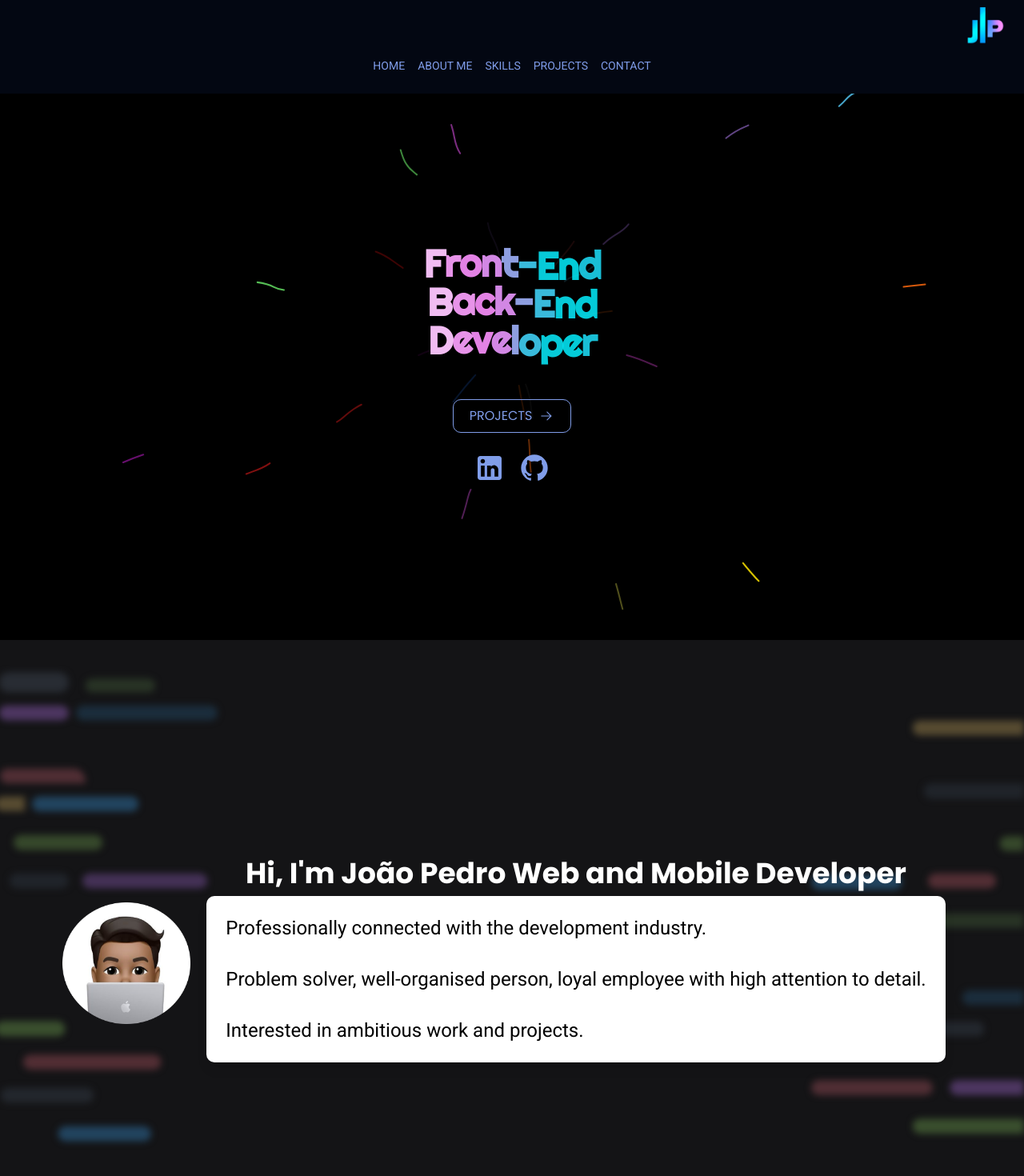
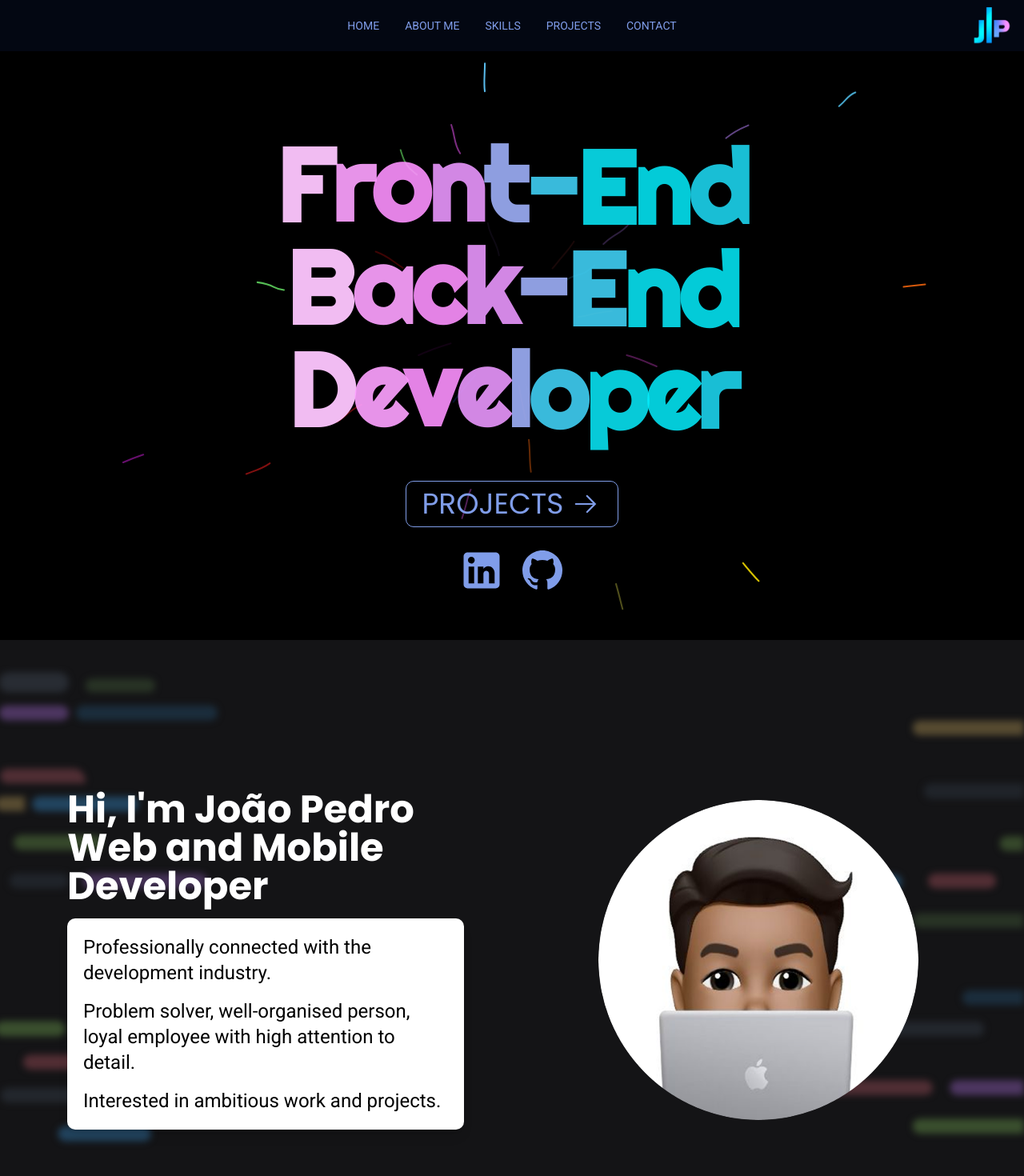
Before and after one commit to Joao-Franca/portfolio, a React (Vite) app: page / in a window 1280 px wide. Shown: the top 1470 px of the page at 80% size. Built offline with nearby package versions, Linux system fonts and the light colour scheme.

Commit message:
computer version

```diff
--- a/src/components/About/About.tsx
+++ b/src/components/About/About.tsx
@@ -4,26 +4,37 @@ import Person from "../../assets/person.png";
 const About = () => {
   return (
     <div className="p-0 m-0 h-screen bg-[url('/background.svg')] bg-cover bg-no-repeat flex items-center justify-center">
-      {/* Contêiner que contém todos os elementos (imagem, título e texto) */}
-      <div className="text-center flex flex-col md:flex-row items-center justify-center p-5 bg-opacity-70 rounded-lg">
-        {/* Imagem centralizada */}
-        <img src={Person} alt="" className="pt-2 h-40 w-40 mx-auto" />
+      {/* Container principal */}
+      <div className="flex flex-col xl:flex-row-reverse items-center justify-center xl:justify-between p-5 gap-8 xl:gap-[120px] max-w-6xl w-full">
 
-        {/* Título */}
-        <div>
-          <h2 className="text-white text-2xl md:text-4xl font-poppins font-bold mx-5 my-2">
-            Hi, I'm João Pedro Web and Mobile Developer
+        {/* Imagem (fica em cima no mobile, à direita no xl) */}
+        <div className="mt-6 xl:mt-0 xl:w-1/2 flex justify-center">
+          <img
+            src={Person}
+            alt="João Pedro"
+            className="h-40 w-40 xl:h-100 xl:w-100 rounded-full"
+          />
+        </div>
+
+        {/* Texto (fica embaixo no mobile, à esquerda no xl) */}
+        <div className="text-white text-center xl:text-left xl:w-1/2">
+          {/* Título */}
+          <h2 className="text-2xl md:text-4xl xl:text-5xl font-poppins font-bold mb-4">
+            Hi, I'm João Pedro
+            Web and Mobile
+            Developer
           </h2>
-          {/* Texto */}
-          <div className="bg-white text-black text-left font-roboto mx-5 my-2 p-5 rounded-lg shadow-lg">
-            <p className="mx-1 my-1 text-base md:text-2xl font-roboto">
+
+          {/* Caixa com descrição */}
+          <div className="bg-white text-black text-left font-roboto p-5 rounded-lg shadow-lg text-base md:text-xl xl:text-2xl">
+            <p className="mb-4">
               Professionally connected with the development industry.
-              <br />
-              <br />
+            </p>
+            <p className="mb-4">
               Problem solver, well-organised person, loyal employee with high
               attention to detail.
-              <br />
-              <br />
+            </p>
+            <p>
               Interested in ambitious work and projects.
             </p>
           </div>
--- a/src/components/Header/Header.tsx
+++ b/src/components/Header/Header.tsx
@@ -4,15 +4,15 @@ import Marca from "/Marca.svg";
 const Header = () => {
   return (
     <div>
-      <div className="navbar fixed z-50 top-0 left-0 w-full bg-gray-950 flex flex-col">
-        {/* Início da Navbar */}
-        <div className="navbar-start flex items-center justify-between w-full px-4">
-          <div className="dropdown relative">
-            {/* Botão de Menu Mobile */}
+      <div className="navbar fixed z-50 top-0 left-0 w-full bg-gray-950 px-4 h-16 flex items-center">
+        {/* MOBILE: Botão de menu à esquerda */}
+        <div className="flex-1 flex items-center justify-between lg:hidden w-full">
+          {/* Botão dropdown mobile */}
+          <div className="dropdown">
             <div
               tabIndex={0}
               role="button"
-              className="btn btn-ghost lg:hidden hover:bg-gray-700 transition duration-200 focus:outline-none"
+              className="btn btn-ghost hover:bg-gray-700 transition duration-200 focus:outline-none"
               aria-label="Abrir menu de navegação"
             >
               <svg
@@ -31,72 +31,40 @@ const Header = () => {
               </svg>
             </div>
 
-            {/* Dropdown Menu - Mobile */}
+            {/* Dropdown Menu */}
             <ul
               tabIndex={0}
               className="menu menu-sm dropdown-content bg-gray-950 rounded-md z-10 mt-3 w-52 p-2 shadow transition duration-200"
             >
-              <li>
-                <a href="#home" className="hover:bg-gray-800 transition duration-200 p-2 rounded font-roboto">
-                  HOME
-                </a>
-              </li>
-              <li>
-                <a href="#about" className="hover:bg-gray-800 transition duration-200 p-2 rounded font-roboto">
-                  ABOUT ME
-                </a>
-              </li>
-              <li>
-                <a href="#skills" className="hover:bg-gray-800 transition duration-200 p-2 rounded font-roboto">
-                  SKILLS
-                </a>
-              </li>
-              <li>
-                <a href="#projects" className="hover:bg-gray-800 transition duration-200 p-2 rounded font-roboto">
-                  PROJECTS
-                </a>
-              </li>
-              <li>
-                <a href="#contact" className="hover:bg-gray-800 transition duration-200 p-2 rounded font-roboto">
-                  CONTACT
-                </a>
-              </li>
+              <li><a href="#home">HOME</a></li>
+              <li><a href="#about">ABOUT ME</a></li>
+              <li><a href="#skills">SKILLS</a></li>
+              <li><a href="#projects">PROJECTS</a></li>
+              <li><a href="#contact">CONTACT</a></li>
             </ul>
           </div>
 
-          {/* LOGO CENTRALIZADA */}
-          <img src={Marca} alt="Marca" className="w-12 h-12" />
+          {/* Logo à direita (Mobile) */}
+          <img src={Marca} alt="Marca" className="w-12 h-12 xl:w-15 xl:h-15" />
         </div>
 
-        {/* Navbar Central - Menu Desktop */}
-        <div className="navbar-center hidden lg:flex">
-          <ul className="menu menu-horizontal px-1 text-white">
-            <li>
-              <a href="#home" className="hover:bg-gray-800 transition duration-200 p-2 rounded font-roboto">
-                HOME
-              </a>
-            </li>
-            <li>
-              <a href="#about" className="hover:bg-gray-800 transition duration-200 p-2 rounded font-roboto">
-                ABOUT ME
-              </a>
-            </li>
-            <li>
-              <a href="#skills" className="hover:bg-gray-800 transition duration-200 p-2 rounded font-roboto">
-                SKILLS
-              </a>
-            </li>
-            <li>
-              <a href="#projects" className="hover:bg-gray-800 transition duration-200 p-2 rounded font-roboto">
-                PROJECTS
-              </a>
-            </li>
-            <li>
-              <a href="#contact" className="hover:bg-gray-800 transition duration-200 p-2 rounded font-roboto">
-                CONTACT
-              </a>
-            </li>
-          </ul>
+        {/* DESKTOP: Menu centralizado e logo à direita */}
+        <div className="hidden lg:flex items-center justify-between w-full relative">
+          {/* Menu centralizado */}
+          <div className="absolute left-1/2 transform -translate-x-1/2">
+            <ul className="menu menu-horizontal text-white gap-4">
+              <li><a href="#home" className="hover:bg-gray-800 p-2 rounded font-roboto">HOME</a></li>
+              <li><a href="#about" className="hover:bg-gray-800 p-2 rounded font-roboto">ABOUT ME</a></li>
+              <li><a href="#skills" className="hover:bg-gray-800 p-2 rounded font-roboto">SKILLS</a></li>
+              <li><a href="#projects" className="hover:bg-gray-800 p-2 rounded font-roboto">PROJECTS</a></li>
+              <li><a href="#contact" className="hover:bg-gray-800 p-2 rounded font-roboto">CONTACT</a></li>
+            </ul>
+          </div>
+
+          {/* Logo à direita (Desktop) */}
+          <div className="ml-auto">
+            <img src={Marca} alt="Marca" className="w-12 h-12" />
+          </div>
         </div>
       </div>
     </div>
--- a/src/components/Main/Main.tsx
+++ b/src/components/Main/Main.tsx
@@ -12,7 +12,7 @@ const Main = () => {
       <BackgroundLines className="inset-0 flex flex-col items-center justify-center text-center">
 
         {/* Texto animado com letras separadas */}
-        <h2 className="bg-clip-text font-righteous text-white text-5xl mb-2 py-1 md:py-4 font-bold tracking-tight">
+        <h2 className="bg-clip-text font-righteous text-white text-5xl xl:text-9xl mb-2 py-1 md:py-4 font-bold tracking-tight">
           {lines.map((line, lineIndex) => (
             <div key={lineIndex} className="wave-fade">
               {line.split("").map((letter, letterIndex) => (
@@ -24,9 +24,9 @@ const Main = () => {
 
         {/* Botão de seta para baixo */}
         <a href="#projects"
-        className="mt-6 px-5 py-2 bg-transparent border border-[#809DE9] text-[#809DE9] font-poppins rounded-lg inline-flex gap-x-2 items-center z-50"
+        className="mt-6 px-5 py-2 bg-transparent border border-[#809DE9] text-[#809DE9] xl:text-4xl font-poppins rounded-lg inline-flex gap-x-2 items-center z-50"
         >
-        PROJECTS <img src={arrow} alt="arrow" className="h-5 w-5" />
+        PROJECTS <img src={arrow} alt="arrow" className="h-5 w-5 xl:h-10 xl:w-10" />
       </a>
 
         {/* Ícones Sociais Animados */}
@@ -40,7 +40,7 @@ const Main = () => {
               <img
                 src={linkedin}
                 alt="LinkedIn"
-                className="w-10 h-10 icon-animated"
+                className="w-10 h-10 xl:w-15 xl:h-15 icon-animated"
               />
             </a>
           </li>
@@ -53,7 +53,7 @@ const Main = () => {
               <img
                 src={github}
                 alt="GitHub"
-                className="w-10 h-10 icon-animated"
+                className="w-10 h-10 xl:w-15 xl:h-15 icon-animated"
               />
             </a>
           </li>
--- a/src/components/Skills/Skills.tsx
+++ b/src/components/Skills/Skills.tsx
@@ -14,21 +14,39 @@ import Vue from '../../assets/vue.svg';
 
 const Skills = () => {
     return (
-        <div className="flex flex-col items-center justify-center text-center px-6 py-10 h-screen">
-            {/* Títulos */}
-            <h1 className="text-4xl md:text-7xl text-white font-poppins font-bold mb-4 ">Skills & Experience</h1>
-            <h2 className="text-base md:text-2xl text-gray-300 font-roboto mb-8 md:mx-80 pb-5">
-                I have experience in building Web and Mobile applications using React and its ecosystem, including the development of custom plugins, animations and interactive features. I am proficiently skilled in HTML, CSS, JavaScript, and modern frameworks, ensuring intuitive and responsive interfaces. In addition, I am knowledgeable in databases and data analysis, enabling efficient integration between front-end and back-end, query optimization, and development of scalable solutions. My focus is on creating high-performance and usability digital experiences, always striving for innovation and efficiency.
+        <div
+            id="skills"
+            className="scroll-mt-24 flex flex-col items-center justify-center text-center px-6 py-10 min-h-screen"
+        >
+            {/* Título */}
+            <h1 className="text-4xl md:text-7xl text-white font-poppins font-bold mb-4">
+                Skills & Experience
+            </h1>
+
+            {/* Parágrafo */}
+            <h2 className="text-base md:text-2xl text-gray-300 font-roboto mb-8 xl:mx-80 pb-5">
+                I have experience in building Web and Mobile applications using React and its ecosystem,
+                including the development of custom plugins, animations and interactive features. I am
+                proficiently skilled in HTML, CSS, JavaScript, and modern frameworks, ensuring intuitive
+                and responsive interfaces. In addition, I am knowledgeable in databases and data analysis,
+                enabling efficient integration between front-end and back-end, query optimization, and
+                development of scalable solutions. My focus is on creating high-performance and usability
+                digital experiences, always striving for innovation and efficiency.
             </h2>
 
             {/* Ícones das Skills */}
             <div className="flex flex-wrap justify-center items-center gap-6 mt-8">
                 {[Javascript, ReactIcon, Nodejs, Html, Css, Tailwind, Java, Figma, Sql, Git, Boot, Vue].map((icon, index) => (
-                    <img key={index} src={icon} alt="Skill Icon" className="w-9 h-9 md:w-18 md:h-18 transition-transform duration-300 hover:scale-110" />
+                    <img
+                        key={index}
+                        src={icon}
+                        alt="Skill Icon"
+                        className="w-9 h-9 md:w-18 md:h-18 transition-transform duration-300 hover:scale-110"
+                    />
                 ))}
             </div>
         </div>
     );
-}
+};
 
 export default Skills;
```
Also changed, not shown: src/assets/notebook.svg (added).
